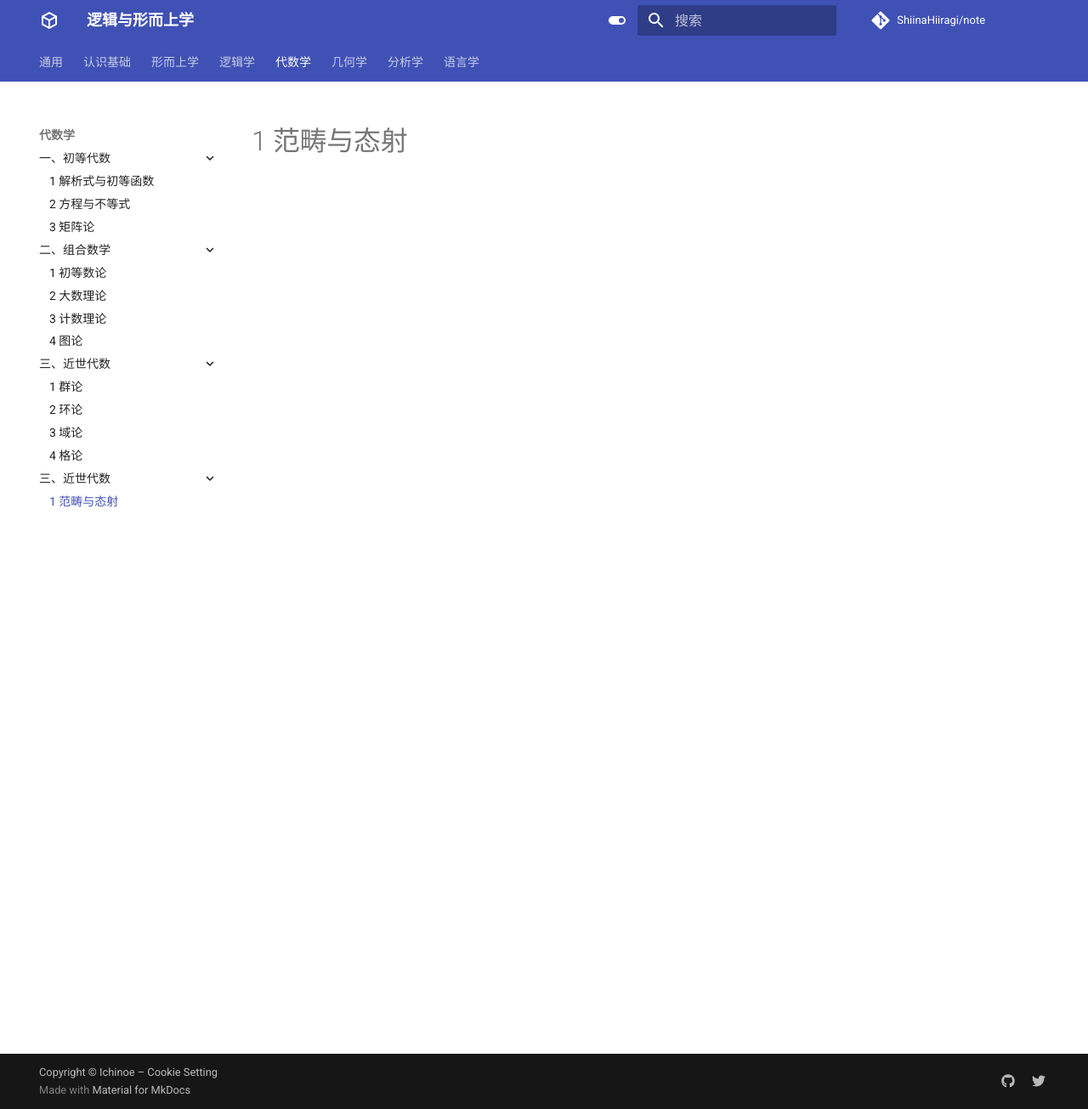
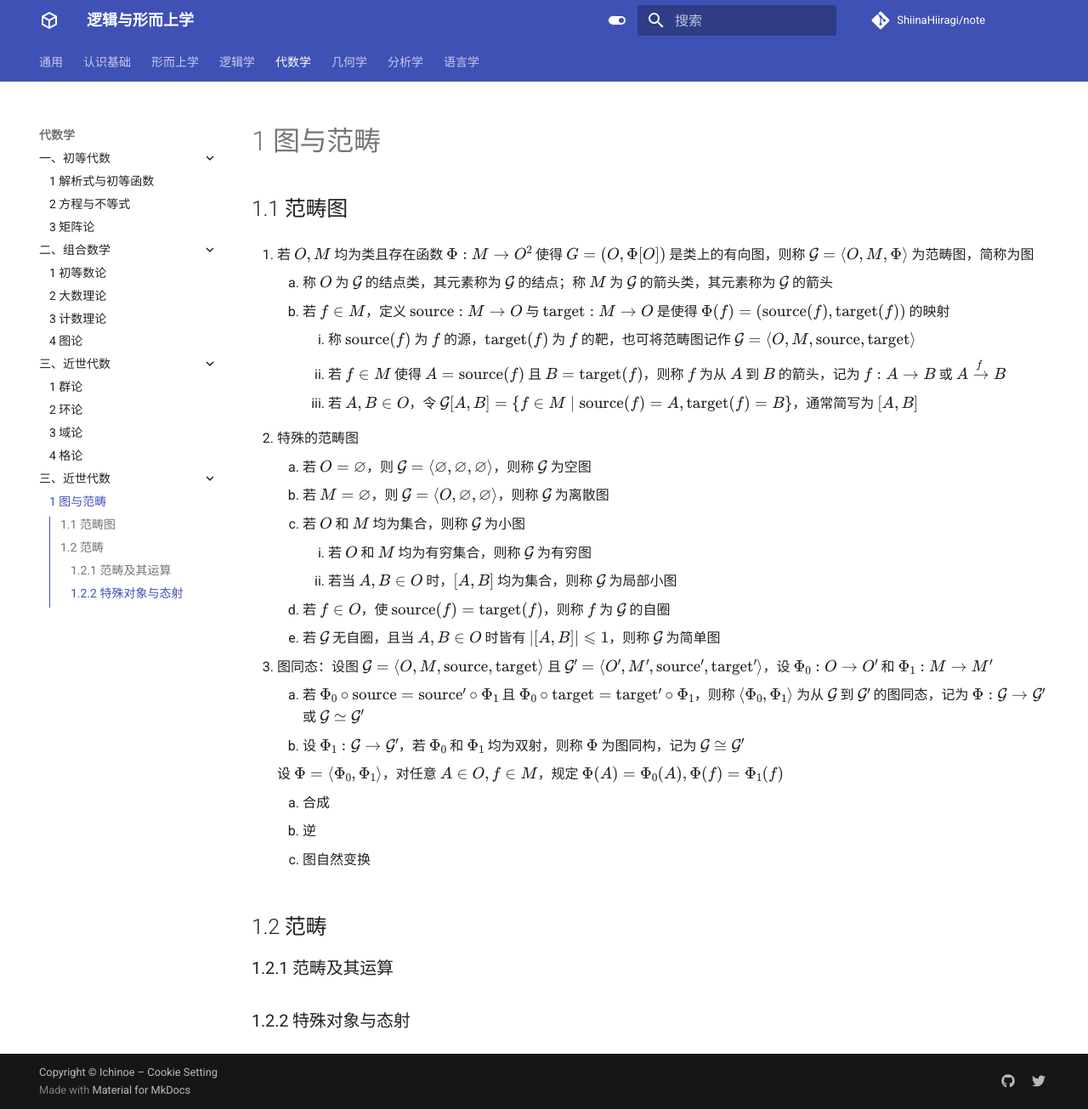
Before and after one commit to ShiinaHiiragi/note, an MkDocs documentation site: the page built from docs/alg/cat/cat.md, in a window 1280 px wide and 1305 px high. Shown: the whole window at 85% size. Built offline with MkDocs 1.6.1 and Material for MkDocs 9.7.7, drawn with Linux system fonts in a browser that asks for light colours; comment, search, counter and statistics services are not loaded.

Commit message:
add graph frame

```diff
--- a/docs/alg/cat/cat.md
+++ b/docs/alg/cat/cat.md
@@ -1 +1,32 @@
-# 1 范畴与态射
+# 1 图与范畴
+
+## 1.1 范畴图
+1. 若 $O, M$ 均为类且存在函数 $\Phi: M \rightarrow O^{2}$ 使得 $G = (O, \Phi[O])$ 是类上的有向图，则称 $\mathcal G = \left<O, M, \Phi\right>$ 为范畴图，简称为图
+    1. 称 $O$ 为 $\mathcal{G}$ 的结点类，其元素称为 $\mathcal{G}$ 的结点；称 $M$ 为 $\mathcal{G}$ 的箭头类，其元素称为 $\mathcal{G}$ 的箭头
+    2. 若 $f \in M$，定义 $\operatorname{source}: M \rightarrow O$ 与 $\operatorname{target}: M \rightarrow O$ 是使得 $\Phi(f) = (\operatorname{source}(f), \operatorname{target}(f))$ 的映射
+        1. 称 $\operatorname{source}(f)$ 为 $f$ 的源，$\operatorname{target}(f)$ 为 $f$ 的靶，也可将范畴图记作 $\mathcal G = \left<O, M, \operatorname{source}, \operatorname{target}\right>$
+        2. 若 $f \in M$ 使得 $A=\operatorname{source}(f)$ 且 $B=\operatorname{target}(f)$，则称 $f$ 为从 $A$ 到 $B$ 的箭头，记为 $f: A \rightarrow B$ 或 $A \xrightarrow{f} B$
+        3. 若 $A, B \in O$，令 $\mathcal{G}[A, B]=\{f \in M \mid \operatorname{source}(f)=A, \operatorname{target}(f)=B\}$，通常简写为 $[A, B]$
+
+2. 特殊的范畴图
+    1. 若 $O=\varnothing$，则 $\mathcal{G}=\langle\varnothing, \varnothing, \varnothing\rangle$，则称 $\mathcal{G}$ 为空图
+    2. 若 $M=\varnothing$，则 $\mathcal{G}=\langle O, \varnothing, \varnothing\rangle$，则称 $\mathcal{G}$ 为离散图
+    3. 若 $O$ 和 $M$ 均为集合，则称 $\mathcal{G}$ 为小图
+        1. 若 $O$ 和 $M$ 均为有穷集合，则称 $\mathcal{G}$ 为有穷图
+        2. 若当 $A, B \in O$ 时，$[A, B]$ 均为集合，则称 $\mathcal{G}$ 为局部小图
+    4. 若 $f \in O$，使 $\operatorname{source}(f)=\operatorname{target}(f)$，则称 $f$ 为 $\mathcal{G}$ 的自圈
+    5. 若 $\mathcal{G}$ 无自圈，且当 $A, B \in O$ 时皆有 $|[A, B]| \leqslant 1$，则称 $\mathcal{G}$ 为简单图
+3. 图同态：设图 $\mathcal{G}=\langle O, M, \operatorname{source}, \operatorname{target}\rangle$ 且 $\mathcal{G}^{\prime}=\langle O^{\prime}, M^{\prime}, \operatorname{source}', \operatorname{target}'\rangle$，设 $\Phi_{0}: O \rightarrow O^{\prime}$ 和 $\Phi_{1}: M \rightarrow M^{\prime}$
+    1. 若 $\Phi_{0} \circ \mathrm{source}=\mathrm{source}' \circ \Phi_{1}$ 且 $\Phi_{0} \circ \mathrm{target}=\mathrm{target}^{\prime} \circ \Phi_{1}$，则称 $\left\langle\Phi_{0}, \Phi_{1}\right\rangle$ 为从 $\mathcal{G}$ 到 $\mathcal{G}^{\prime}$ 的图同态，记为 $\Phi: \mathcal{G} \rightarrow \mathcal{G}^{\prime}$ 或 $\mathcal{G} \simeq \mathcal{G}^{\prime}$
+    2. 设 $\Phi_{1}: \mathcal{G} \rightarrow \mathcal{G}^{\prime}$，若 $\Phi_{0}$ 和 $\Phi_{1}$ 均为双射，则称 $\Phi$ 为图同构，记为 $\mathcal{G} \cong \mathcal{G}^{\prime}$
+
+    设 $\Phi=\left\langle\Phi_{0}, \Phi_{1}\right\rangle$，对任意 $A\in O, f \in M$，规定 $\Phi(A) =\Phi_{0}(A), \Phi(f) =\Phi_{1}(f)$
+
+    1. 合成
+    2. 逆
+    3. 图自然变换
+
+## 1.2 范畴
+### 1.2.1 范畴及其运算
+
+### 1.2.2 特殊对象与态射
--- a/mkdocs.yml
+++ b/mkdocs.yml
@@ -183,7 +183,7 @@ nav:
       - 3 域论: alg/mod/fld.md
       - 4 格论: alg/mod/ltt.md
     - 三、近世代数:
-      - 1 范畴与态射: alg/cat/cat.md
+      - 1 图与范畴: alg/cat/cat.md
       # - 2 函子与自然变换: alg/cat/func.md
       # - 3 极限与伴随: alg/cat/lim.md
   - 几何学:
```
Also changed, not shown: docs/alg/mod/fld.md (+7 -7 lines), docs/alg/mod/grp.md (+6 -6 lines), docs/alg/mod/ring.md (+4 -4 lines), docs/intro/toc.md (+1 -1 lines).
